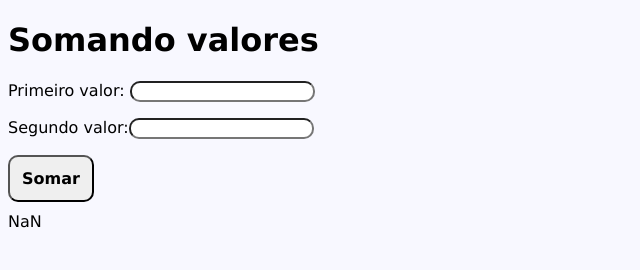
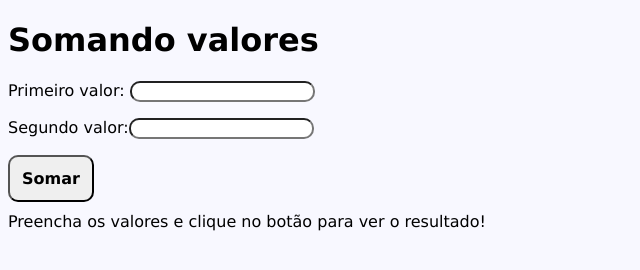
Before and after one commit to marcialino/lista_exercicios_jquery, a plain HTML site: page exe009_soma.html in a window 1280 px wide. Both pictures are taken after a click on the button "Somar". Shown: the whole page, without its empty margins (0-640 px from the left). Drawn offline with nearby package versions, Linux system fonts and the light colour scheme.

Commit message:
atualizei exe009

```diff
--- a/exe009_soma.html
+++ b/exe009_soma.html
@@ -36,14 +36,25 @@
 <div id="res">Preencha os valores e clique no botão para ver o resultado!</div>
 
    <script>
+    $('#btn_somar').click(()=>{
 
-    $('#btn_somar').click(()=>{
-    let num1 = parseInt($('#num1').val())
-    let num2 = parseInt($('#num2').val())
-    let soma = num1 + num2
+    if($('#num1').val().length==0 || $('#num2').val().length==0){
+        alert('Preencha todos os dados para continuar!')
 
-    $('#res').text(soma)
-    })
+        }else{
+
+            let num1 = parseInt($('#num1').val())
+            let num2 = parseInt($('#num2').val())
+            let soma = num1 + num2
+
+            $('#res').text(`O resultado da soma é: ${soma}`)
+        }
+        })
+
+
+
+
+
    </script>
 </body>
 </html>
```
